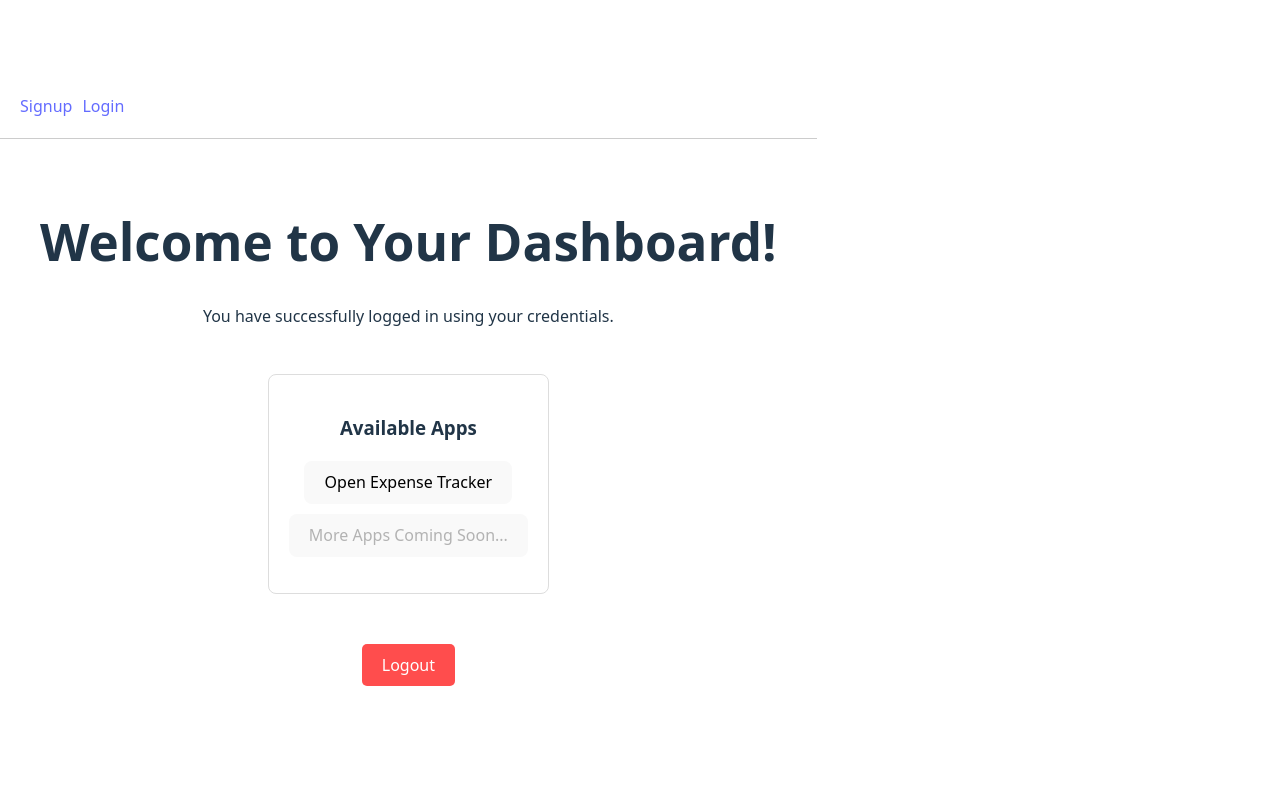
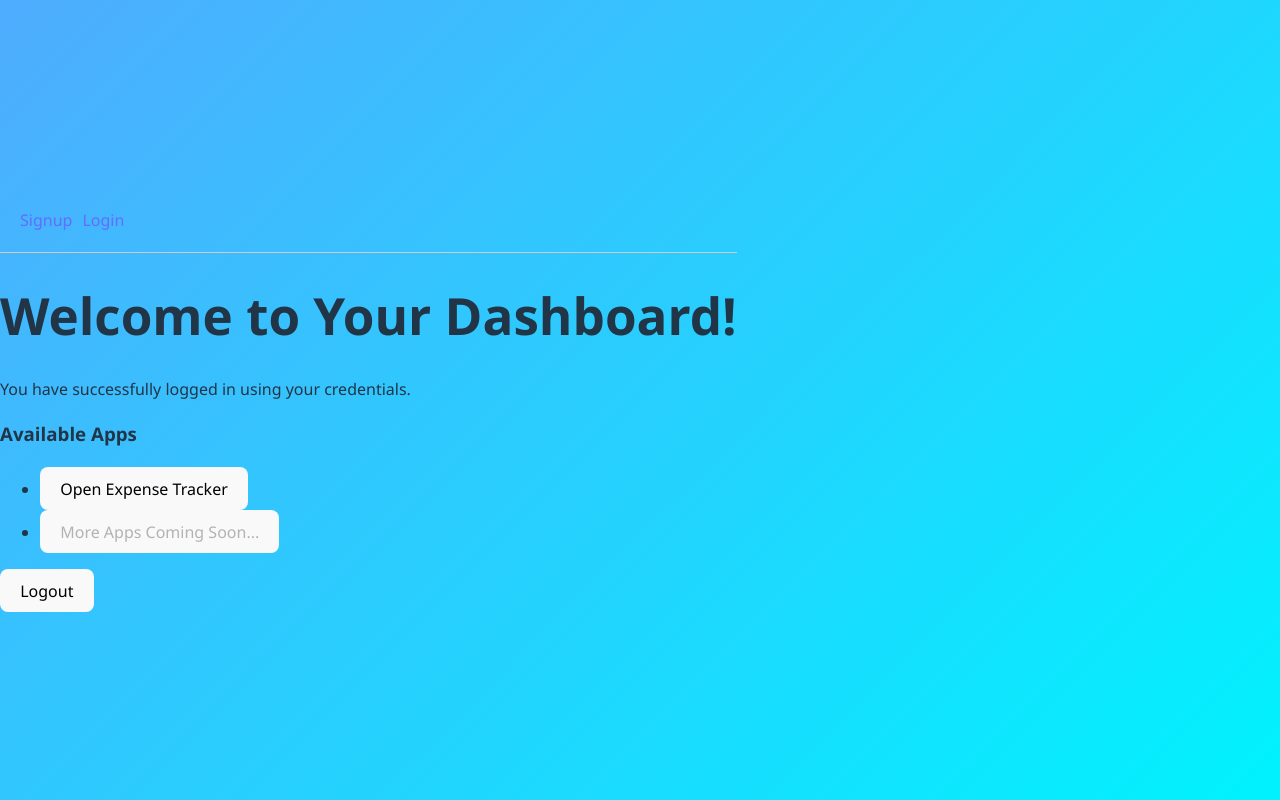
Before and after one commit to vikramNilaji/March2026, a React app in the folder auth-portal/frontend/signup/: page /dashboard in a window 1280 px wide. Built offline with nearby package versions, Linux system fonts and the light colour scheme; sample sign-in values are in the browser's storage; the HTML template or start-up script is replaced by a standard one.

Commit message:
CSS added

```diff
--- /dev/null
+++ b/auth-portal/frontend/signup/src/components/Dashboard.css
@@ -0,0 +1,104 @@
+/* Dashboard.css */
+
+body {
+  margin: 0;
+  padding: 0;
+  font-family: "Segoe UI", Tahoma, Geneva, Verdana, sans-serif;
+  background: linear-gradient(135deg, #667eea, #764ba2);
+}
+
+/* Main container */
+.dashboard-container {
+  padding: 40px 20px;
+  text-align: center;
+  color: #333;
+}
+
+/* Heading */
+.dashboard-container h1 {
+  color: #ffffff;
+  margin-bottom: 10px;
+}
+
+.dashboard-container p {
+  color: #f1f1f1;
+  margin-bottom: 30px;
+}
+
+/* Card box */
+.dashboard-card {
+  background: #ffffff;
+  padding: 25px;
+  border-radius: 15px;
+  display: inline-block;
+  min-width: 280px;
+  box-shadow: 0 10px 25px rgba(0, 0, 0, 0.2);
+  animation: slideUp 0.5s ease;
+}
+
+.dashboard-card h3 {
+  margin-bottom: 20px;
+  color: #444;
+}
+
+/* List styling */
+.dashboard-card ul {
+  list-style: none;
+  padding: 0;
+}
+
+.dashboard-card li {
+  margin: 12px 0;
+}
+
+/* Buttons */
+.dashboard-card button {
+  width: 100%;
+  padding: 12px;
+  border-radius: 10px;
+  border: none;
+  background: #667eea;
+  color: white;
+  cursor: pointer;
+  transition: all 0.3s ease;
+}
+
+.dashboard-card button:hover:not(:disabled) {
+  background: #5a67d8;
+  transform: translateY(-2px);
+}
+
+.dashboard-card button:disabled {
+  background: #ccc;
+  cursor: not-allowed;
+}
+
+/* Logout button */
+.logout-btn {
+  margin-top: 40px;
+  padding: 12px 25px;
+  border-radius: 25px;
+  border: none;
+  background: #ff4d4d;
+  color: white;
+  cursor: pointer;
+  font-size: 15px;
+  transition: all 0.3s ease;
+}
+
+.logout-btn:hover {
+  background: #e60000;
+  transform: scale(1.05);
+}
+
+/* Animation */
+@keyframes slideUp {
+  from {
+    opacity: 0;
+    transform: translateY(30px);
+  }
+  to {
+    opacity: 1;
+    transform: translateY(0);
+  }
+}
--- a/auth-portal/frontend/signup/src/components/Dashboard.jsx
+++ b/auth-portal/frontend/signup/src/components/Dashboard.jsx
@@ -1,5 +1,6 @@
 import React, { useEffect } from 'react';
 import { useNavigate } from 'react-router-dom';
+import "./Login.css"
 
 const Dashboard = () => {
   const navigate = useNavigate();
@@ -22,38 +23,27 @@
   };
 
   return (
-    <div style={{ padding: '40px', textAlign: 'center' }}>
+    <div className="dashboard-container">
   <h1>Welcome to Your Dashboard!</h1>
   <p>You have successfully logged in using your credentials.</p>
 
-      <div style={{
-        marginTop: '30px',
-        padding: '20px',
-        border: '1px solid #ddd',
-        borderRadius: '8px',
-        display: 'inline-block'
-      }}>
+  <div className="dashboard-card">
     <h3>Available Apps</h3>
-        <ul style={{ listStyle: 'none', padding: 0 }}>
-          <li style={{ margin: '10px 0' }}>
+    <ul>
+      <li>
         <button onClick={() => alert("Redirecting to Expense Tracker...")}>
           Open Expense Tracker
         </button>
       </li>
-          <li style={{ margin: '10px 0' }}>
+      <li>
         <button disabled>More Apps Coming Soon...</button>
       </li>
     </ul>
   </div>
 
-      <div style={{ marginTop: '50px' }}>
-        <button
-          onClick={handleLogout}
-          style={{ backgroundColor: '#ff4d4d', color: 'white', border: 'none', padding: '10px 20px', cursor: 'pointer', borderRadius: '5px' }}
-        >
+  <button onClick={handleLogout} className="logout-btn">
     Logout
   </button>
-      </div>
 </div>
   );
 };
--- /dev/null
+++ b/auth-portal/frontend/signup/src/components/Login.css
@@ -0,0 +1,76 @@
+/* Login.css */
+
+body {
+  margin: 0;
+  padding: 0;
+  font-family: "Segoe UI", Tahoma, Geneva, Verdana, sans-serif;
+  background: linear-gradient(135deg, #4facfe, #00f2fe);
+}
+
+.login-container {
+  max-width: 400px;
+  margin: 90px auto;
+  padding: 35px 30px;
+  background: #ffffff;
+  border-radius: 15px;
+  box-shadow: 0 12px 30px rgba(0, 0, 0, 0.2);
+  text-align: center;
+  animation: fadeIn 0.6s ease-in-out;
+}
+
+.login-container h2 {
+  margin-bottom: 25px;
+  color: #333;
+}
+
+.login-form {
+  display: flex;
+  flex-direction: column;
+  gap: 15px;
+}
+
+.login-form input {
+  padding: 12px;
+  border-radius: 10px;
+  border: 1px solid #ddd;
+  font-size: 14px;
+  outline: none;
+  transition: all 0.3s ease;
+}
+
+.login-form input:focus {
+  border-color: #4facfe;
+  box-shadow: 0 0 6px rgba(79, 172, 254, 0.5);
+}
+
+.login-form button {
+  padding: 12px;
+  border-radius: 10px;
+  border: none;
+  background: #4facfe;
+  color: white;
+  font-size: 16px;
+  cursor: pointer;
+  transition: all 0.3s ease;
+}
+
+.login-form button:hover {
+  background: #3b8ef3;
+  transform: translateY(-2px);
+}
+
+.login-form button:active {
+  transform: scale(0.97);
+}
+
+/* Smooth entry animation */
+@keyframes fadeIn {
+  from {
+    opacity: 0;
+    transform: translateY(30px);
+  }
+  to {
+    opacity: 1;
+    transform: translateY(0);
+  }
+}
--- a/auth-portal/frontend/signup/src/components/Login.jsx
+++ b/auth-portal/frontend/signup/src/components/Login.jsx
@@ -1,26 +1,30 @@
-import React, { useState } from 'react';
-import { useNavigate } from 'react-router-dom';
+import React, { useState } from "react";
+import { useNavigate } from "react-router-dom";
+import "./Login.css"
 
 const Login = () => {
-  const [formData, setFormData] = useState({ email: '', password: '' });
+  const [formData, setFormData] = useState({ email: "", password: "" });
   const navigate = useNavigate();
 
   const handleLogin = async (e) => {
     e.preventDefault();
     try {
-      const response = await fetch('http://localhost:5000/signin', {
-        method: 'POST',
-        headers: { 'Content-Type': 'application/json' },
-        body: JSON.stringify(formData),
-      });
+      const response = await fetch(
+        "https://march2026-production.up.railway.app",
+        {
+          method: "POST",
+          headers: { "Content-Type": "application/json" },
+          body: JSON.stringify(formData),
+        },
+      );
 
       const data = await response.json();
 
       if (response.ok) {
         // SAVE TOKEN TO LOCAL STORAGE
-        localStorage.setItem('token', data.token);
+        localStorage.setItem("token", data.token);
         alert("Logged in successfully!");
-        navigate('/dashboard');
+        navigate("/dashboard");
       } else {
         alert(data.error || "Login failed");
       }
@@ -30,11 +34,24 @@
   };
 
   return (
-    <div style={{ maxWidth: '400px', margin: '50px auto' }}>
+    <div className="login-container">
       <h2>Sign In</h2>
-      <form onSubmit={handleLogin} style={{ display: 'flex', flexDirection: 'column', gap: '10px' }}>
-        <input type="email" placeholder="Email" onChange={(e) => setFormData({...formData, email: e.target.value})} required />
-        <input type="password" placeholder="Password" onChange={(e) => setFormData({...formData, password: e.target.value})} required />
+
+      <form onSubmit={handleLogin} className="login-form">
+        <input
+          type="email"
+          placeholder="Email"
+          onChange={(e) => setFormData({ ...formData, email: e.target.value })}
+          required
+        />
+        <input
+          type="password"
+          placeholder="Password"
+          onChange={(e) =>
+            setFormData({ ...formData, password: e.target.value })
+          }
+          required
+        />
         <button type="submit">Login</button>
       </form>
     </div>
--- /dev/null
+++ b/auth-portal/frontend/signup/src/components/Signup.css
@@ -0,0 +1,63 @@
+/* Signup.css */
+
+body {
+  font-family: "Segoe UI", Tahoma, Geneva, Verdana, sans-serif;
+  background: linear-gradient(135deg, #667eea, #764ba2);
+  margin: 0;
+  padding: 0;
+}
+
+.signup-container {
+  max-width: 400px;
+  margin: 80px auto;
+  padding: 30px;
+  border-radius: 12px;
+  background: #ffffff;
+  box-shadow: 0 10px 25px rgba(0, 0, 0, 0.2);
+  text-align: center;
+}
+
+.signup-container h2 {
+  margin-bottom: 20px;
+  color: #333;
+}
+
+.signup-form {
+  display: flex;
+  flex-direction: column;
+  gap: 15px;
+}
+
+.signup-form input {
+  padding: 12px;
+  border-radius: 8px;
+  border: 1px solid #ddd;
+  outline: none;
+  font-size: 14px;
+  transition: all 0.3s ease;
+}
+
+.signup-form input:focus {
+  border-color: #667eea;
+  box-shadow: 0 0 5px rgba(102, 126, 234, 0.5);
+}
+
+.signup-form button {
+  padding: 12px;
+  border: none;
+  border-radius: 8px;
+  background: #667eea;
+  color: white;
+  font-size: 16px;
+  cursor: pointer;
+  transition: all 0.3s ease;
+}
+
+.signup-form button:hover {
+  background: #5a67d8;
+  transform: translateY(-2px);
+}
+
+.signup-form button:active {
+  transform: scale(0.98);
+}
--- a/auth-portal/frontend/signup/src/components/Signup.jsx
+++ b/auth-portal/frontend/signup/src/components/Signup.jsx
@@ -1,5 +1,6 @@
 import React, { useState } from "react";
 import { useNavigate } from "react-router-dom";
+import "./Signup.css"
 
 const Signup = () => {
   const [formData, setFormData] = useState({
@@ -15,7 +16,7 @@
   const handleSubmit = async (e) => {
     e.preventDefault();
     try {
-      const response = await fetch("http://localhost:5000/signup", {
+      const response = await fetch("https://march2026-production.up.railway.app", {
         method: "POST",
         headers: { "Content-Type": "application/json" },
         body: JSON.stringify(formData),
@@ -35,13 +36,10 @@
   };
 
   return (
-    <div style={{ maxWidth: "400px", margin: "50px auto" }}>
+    <div className="signup-container">
   <h2>Create Account</h2>
 
-      <form
-        onSubmit={handleSubmit}
-        style={{ display: "flex", flexDirection: "column", gap: "10px" }}
-      >
+  <form onSubmit={handleSubmit} className="signup-form">
     <input
       type="text"
       placeholder="Full Name"
```
Also changed, not shown: 1 other file (tests, documents, lock files or other folders). Lines whose indentation alone changed are shown as unchanged.
